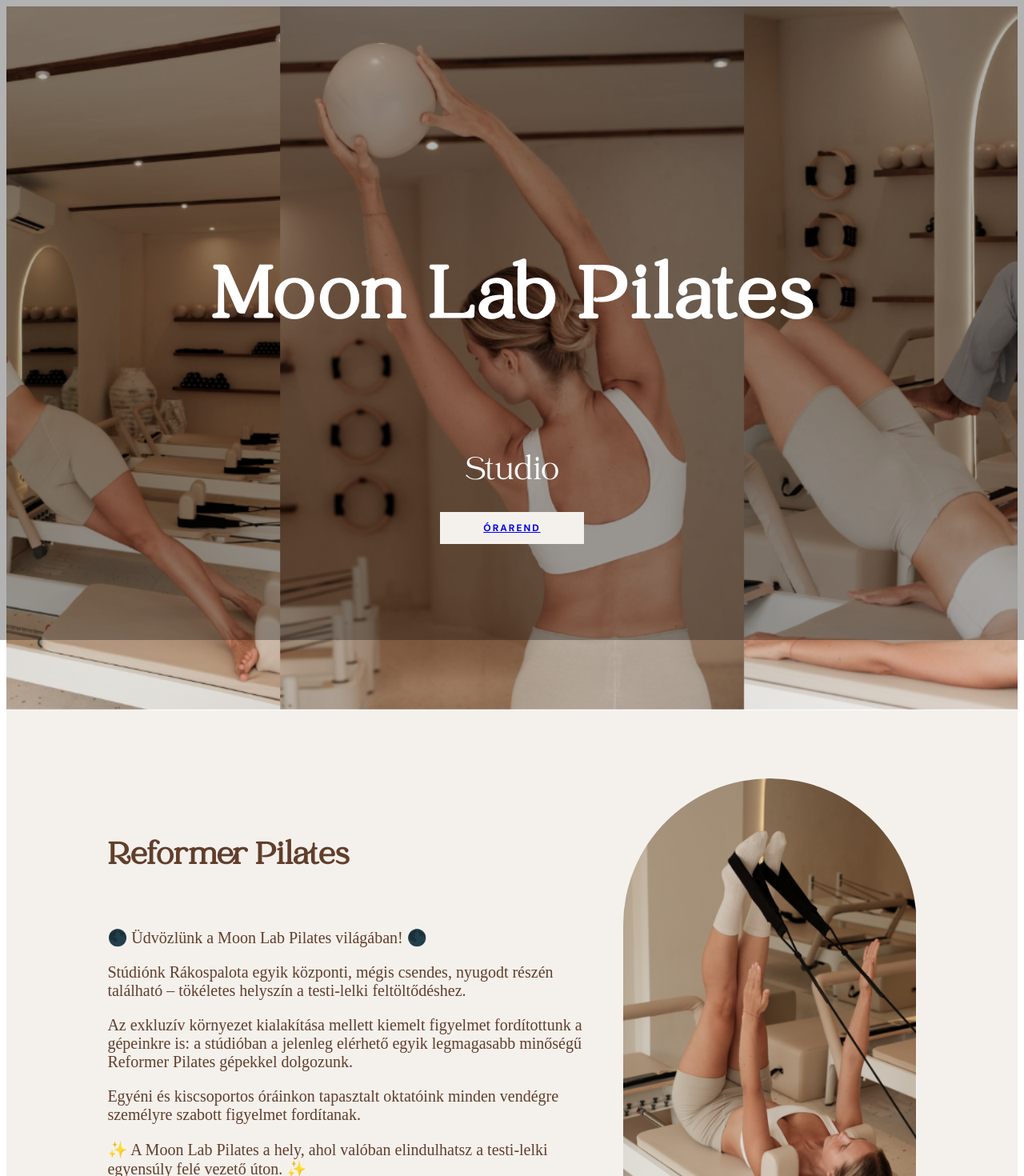
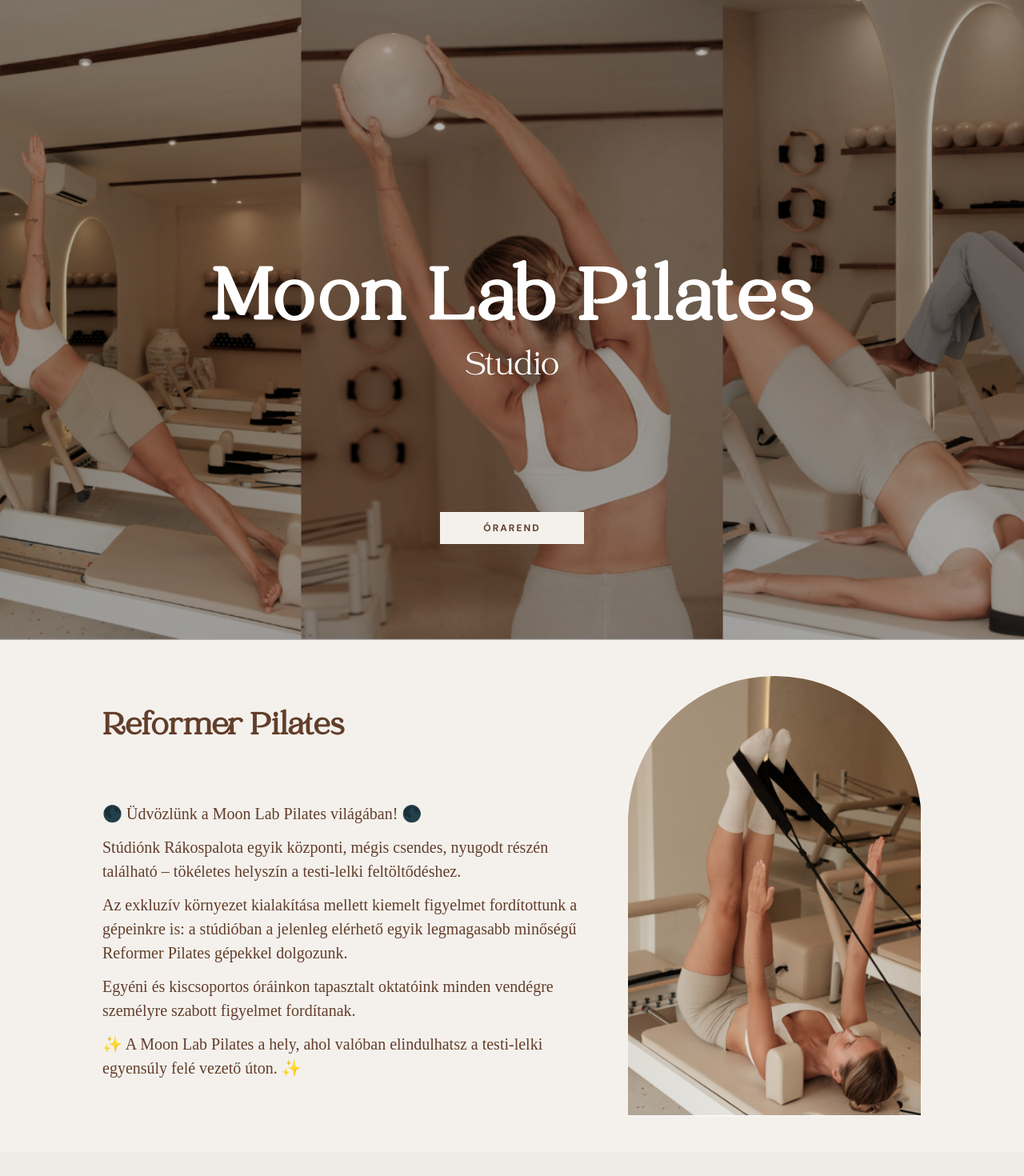
Before and after one commit to buikrisz/moonlab, a Next.js app: page / in a window 1280 px wide. Shown: the top 1470 px of the page at 80% size. Built offline with nearby package versions, Linux system fonts and the light colour scheme.

Commit message:
add css reset

```diff
--- a/app/globals.css
+++ b/app/globals.css
@@ -32,7 +32,79 @@ html {
   scroll-behavior: smooth;
 }
 
+/* CSS RESET */
+*,
+*::before,
+*::after {
+  box-sizing: border-box;
+}
+
+* {
+  margin: 0px;
+}
+
 body {
   background: var(--white);
   color: var(--foreground);
+  line-height: 1.5;
+  -webkit-font-smoothing: antialiased;
 }
+
+img,
+picture,
+video,
+canvas,
+svg {
+  display: block;
+  max-width: 100%;
+}
+
+input,
+button,
+textarea,
+select {
+  font: inherit;
+}
+
+p,
+h1,
+h2,
+h3,
+h4,
+h5,
+h6 {
+  overflow-wrap: break-word;
+}
+
+p {
+  text-wrap: pretty;
+}
+h1,
+h2,
+h3,
+h4,
+h5,
+h6 {
+  text-wrap: balance;
+}
+
+a {
+  color: inherit;
+  text-decoration: none;
+}
+
+a:visited {
+  color: inherit;
+}
+
+ul,
+ol {
+  list-style: none;
+  padding-left: 0;
+  margin-left: 0;
+}
+
+#root,
+#__next {
+  isolation: isolate;
+}
```
